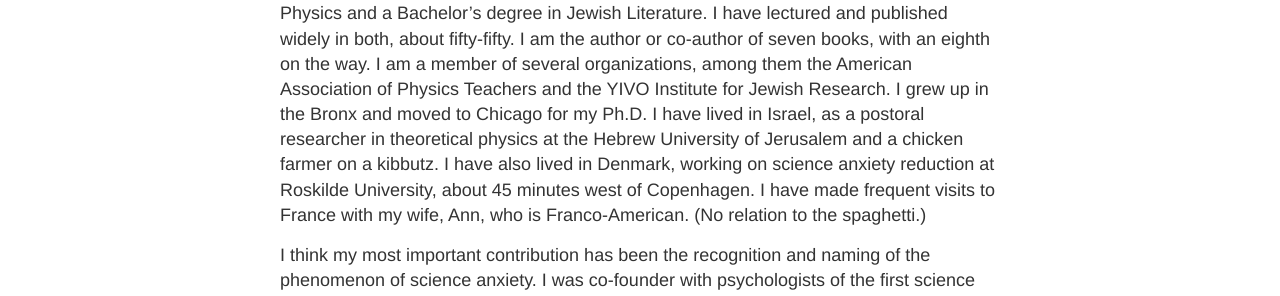
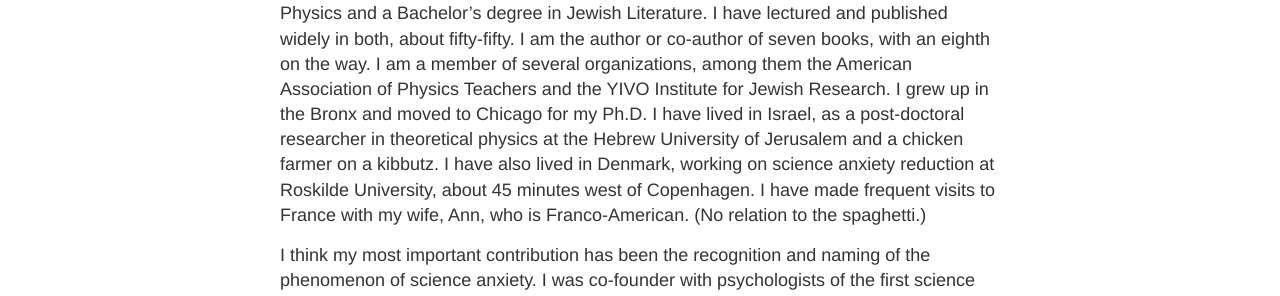
Before and after one commit to jvmallow/jvmallow.github.io, a Jekyll site: the page built from welcome.md, in a window 1280 px wide. Shown: the part 353-649 px from the top of the page. Built offline with Jekyll 4.4.1, drawn with Linux system fonts in a browser that asks for light colours; some of the changed text lies outside the part shown.

Commit message:
Update welcome.md

```diff
--- a/welcome.md
+++ b/welcome.md
@@ -7,6 +7,6 @@ redirect_from:
 ---
 
 
-Welcome to my website! I am a physicist, Yiddishist, and humorist. I have a Ph.D. in Physics and a Bachelor's degree in Jewish Literature. I have lectured and published widely in both, about fifty-fifty.  I am the author or co-author of seven books, with an eighth on the way. I am a member of several organizations, among them the American Association of Physics Teachers and the YIVO Institute for Jewish Research. I grew up in the Bronx and moved to Chicago for my Ph.D. I have lived in Israel, as a postoral researcher in theoretical physics at the Hebrew University of Jerusalem and a chicken farmer on a kibbutz. I have also lived in Denmark, working on science anxiety reduction at Roskilde University, about 45 minutes west of Copenhagen. I have made frequent visits to France with my wife, Ann, who is Franco-American. (No relation to the spaghetti.)
+Welcome to my website! I am a physicist, Yiddishist, and humorist. I have a Ph.D. in Physics and a Bachelor's degree in Jewish Literature. I have lectured and published widely in both, about fifty-fifty.  I am the author or co-author of seven books, with an eighth on the way. I am a member of several organizations, among them the American Association of Physics Teachers and the YIVO Institute for Jewish Research. I grew up in the Bronx and moved to Chicago for my Ph.D. I have lived in Israel, as a post-doctoral researcher in theoretical physics at the Hebrew University of Jerusalem and a chicken farmer on a kibbutz. I have also lived in Denmark, working on science anxiety reduction at Roskilde University, about 45 minutes west of Copenhagen. I have made frequent visits to France with my wife, Ann, who is Franco-American. (No relation to the spaghetti.)
 
 I think my most important contribution has been the recognition and naming of the phenomenon of science anxiety. I was co-founder with psychologists of the first science anxiety clinic, at my academic home, Loyola University Chicago.  Several books and research papers followed, often addressing issues of gender disrepancies in science.
```
